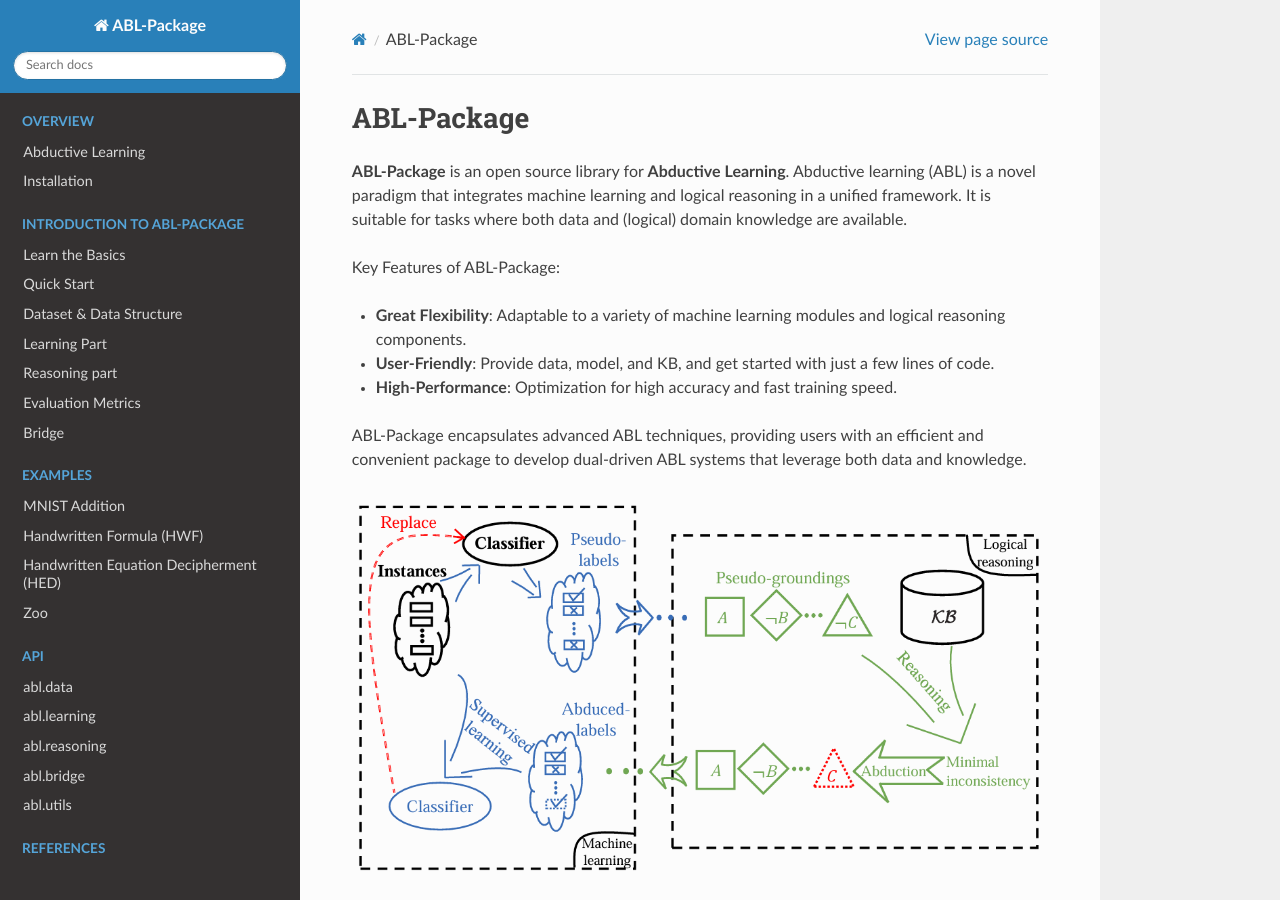
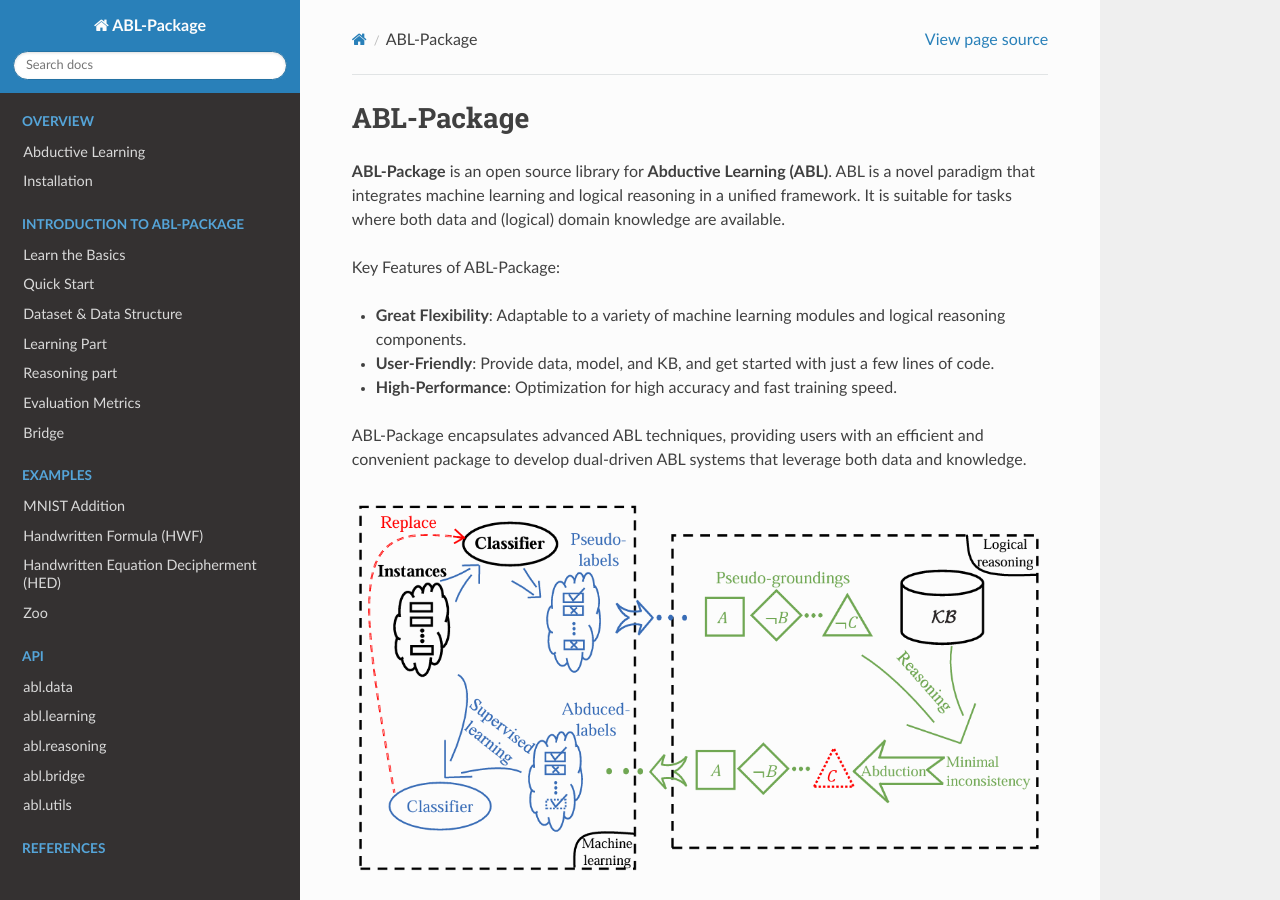
Before and after one commit to AbductiveLearning/ABLkit, a Sphinx documentation site: the page built from docs/README.rst, in a window 1280 px wide and 900 px high. Built offline with Sphinx 7.4.7 and the Read the Docs theme 2.0.0, drawn with Linux system fonts in a browser that asks for light colours.

Commit message:
[DOC] modify readme

```diff
--- a/docs/README.rst
+++ b/docs/README.rst
@@ -1,9 +1,9 @@
 ABL-Package
 ===========
 
-**ABL-Package** is an open source library for **Abductive Learning**.
-Abductive learning (ABL) is a novel paradigm that integrates machine learning
-and logical reasoning in a unified framework. It is suitable for tasks
+**ABL-Package** is an open source library for **Abductive Learning (ABL)**.
+ABL is a novel paradigm that integrates machine learning and
+logical reasoning in a unified framework. It is suitable for tasks
 where both data and (logical) domain knowledge are available.
 
 Key Features of ABL-Package:
```
Also changed, not shown: README.md (+3 -3 lines).
